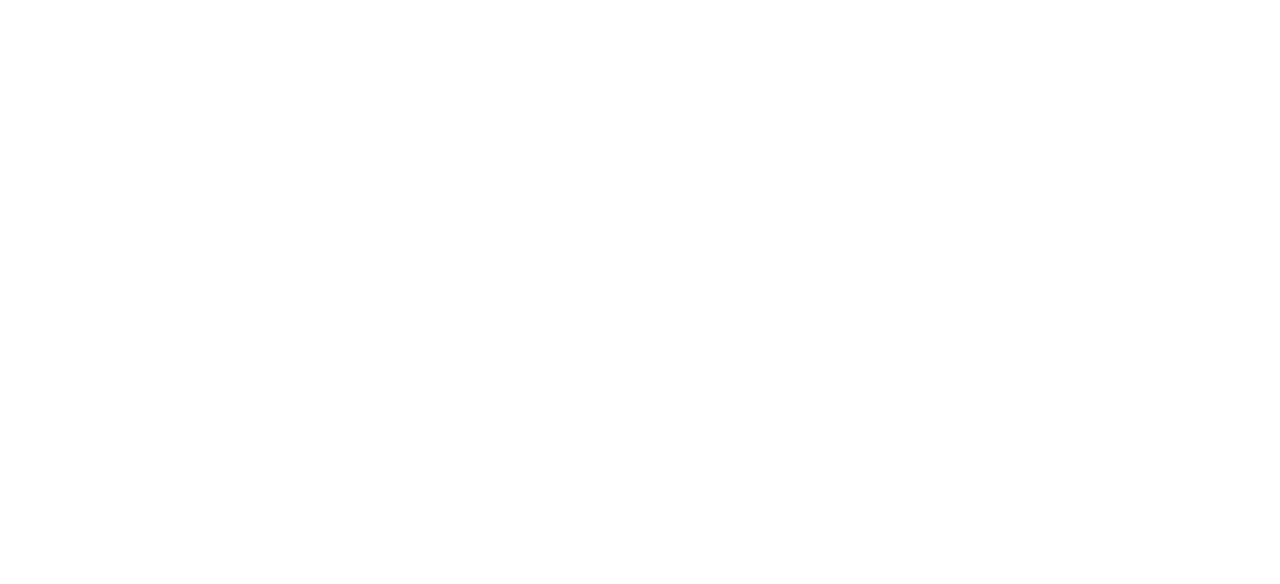
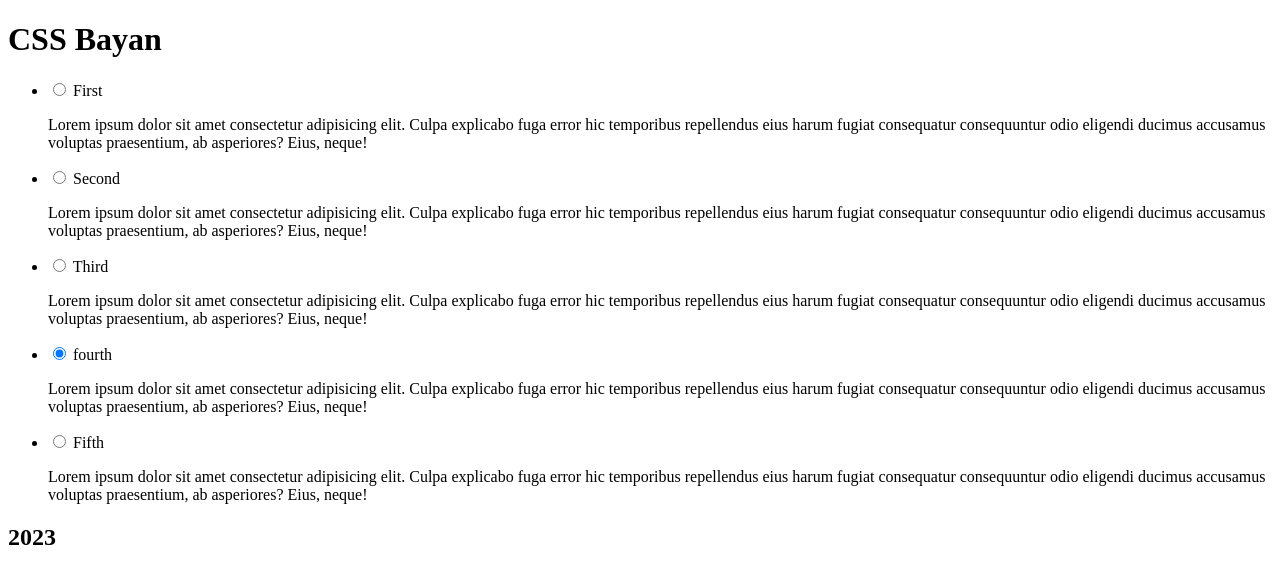
Before and after one commit to gettosun/cssBayan, a plain HTML site: page cssBayan/index.html in a window 1280 px wide. Drawn offline with Linux system fonts and the light colour scheme.

Commit message:
feat: add accordion html layout (Sun, Mar 12, 2023 22:37:30 PM)

```diff
--- a/cssBayan/index.html
+++ b/cssBayan/index.html
@@ -4,9 +4,53 @@
   <meta charset="UTF-8">
   <meta http-equiv="X-UA-Compatible" content="IE=edge">
   <meta name="viewport" content="width=device-width, initial-scale=1.0">
-  <title>Document</title>
+  <title>cssBayan</title>
 </head>
 <body>
-
+  <header class="header">
+    <h1 class="header__title">CSS Bayan</h1>
+  </header>
+  <main class="main">
+    <ul class="accordion">
+      <li class="tab">
+        <input type="radio" name="tabs" id="tab_first">
+        <label for="tab_first">First</label>
+        <div class="tab__content">
+          <p>Lorem ipsum dolor sit amet consectetur adipisicing elit. Culpa explicabo fuga error hic temporibus repellendus eius harum fugiat consequatur consequuntur odio eligendi ducimus accusamus voluptas praesentium, ab asperiores? Eius, neque!</p>
+        </div>
+      </li>
+      <li class="tab">
+        <input type="radio" name="tabs" id="tab_second">
+        <label for="tab_second">Second</label>
+        <div class="tab__content">
+          <p>Lorem ipsum dolor sit amet consectetur adipisicing elit. Culpa explicabo fuga error hic temporibus repellendus eius harum fugiat consequatur consequuntur odio eligendi ducimus accusamus voluptas praesentium, ab asperiores? Eius, neque!</p>
+        </div>
+      </li>
+      <li class="tab">
+        <input type="radio" name="tabs" id="tab_third">
+        <label for="tab_third">Third</label>
+        <div class="tab__content">
+          <p>Lorem ipsum dolor sit amet consectetur adipisicing elit. Culpa explicabo fuga error hic temporibus repellendus eius harum fugiat consequatur consequuntur odio eligendi ducimus accusamus voluptas praesentium, ab asperiores? Eius, neque!</p>
+        </div>
+      </li>
+      <li class="tab">
+        <input type="radio" name="tabs" id="tab_fourth" checked>
+        <label for="tab_fourth">fourth</label>
+        <div class="tab__content">
+          <p>Lorem ipsum dolor sit amet consectetur adipisicing elit. Culpa explicabo fuga error hic temporibus repellendus eius harum fugiat consequatur consequuntur odio eligendi ducimus accusamus voluptas praesentium, ab asperiores? Eius, neque!</p>
+        </div>
+      </li>
+      <li class="tab">
+        <input type="radio" name="tabs" id="tab_fifth">
+        <label for="tab_fifth">Fifth</label>
+        <div class="tab__content">
+          <p>Lorem ipsum dolor sit amet consectetur adipisicing elit. Culpa explicabo fuga error hic temporibus repellendus eius harum fugiat consequatur consequuntur odio eligendi ducimus accusamus voluptas praesentium, ab asperiores? Eius, neque!</p>
+        </div>
+      </li>
+    </ul>
+  </main>
+  <footer class="footer">
+    <h2 class="footer__title">2023</h2>
+  </footer>
 </body>
 </html>
```
